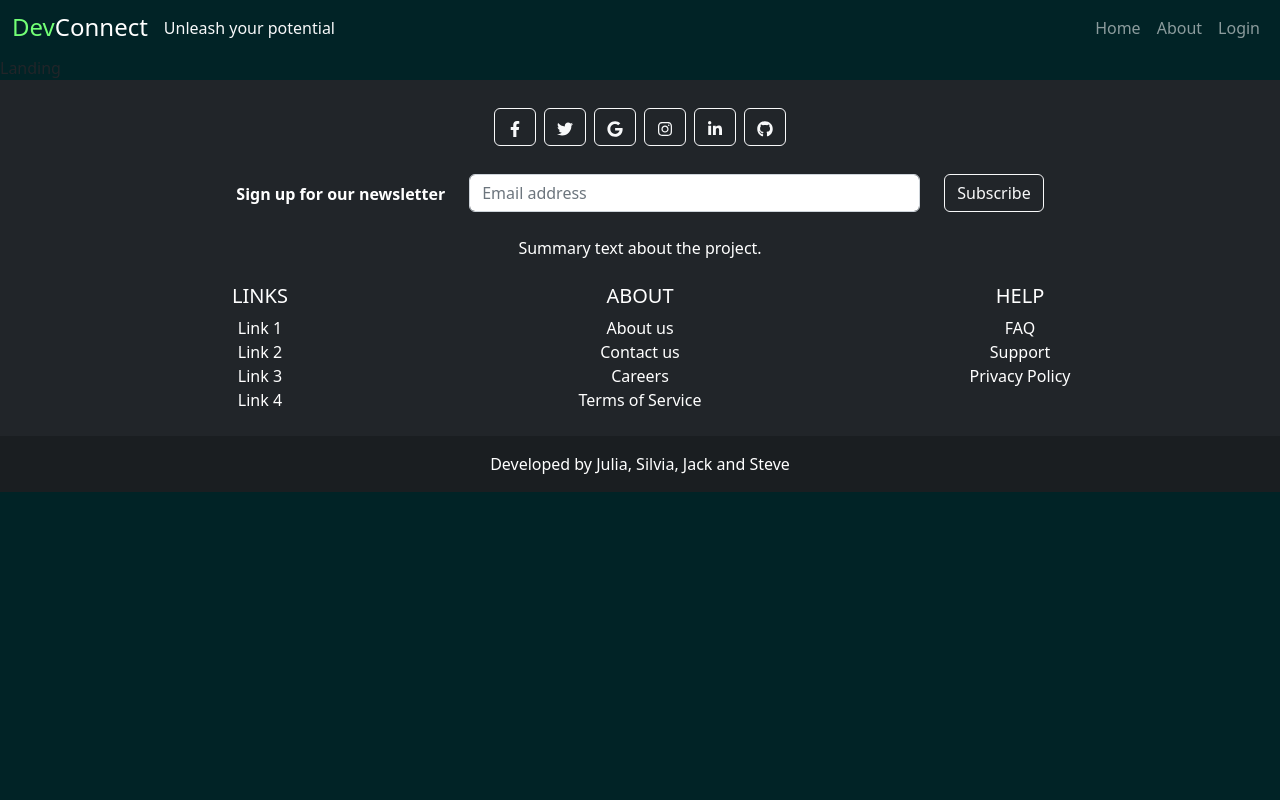
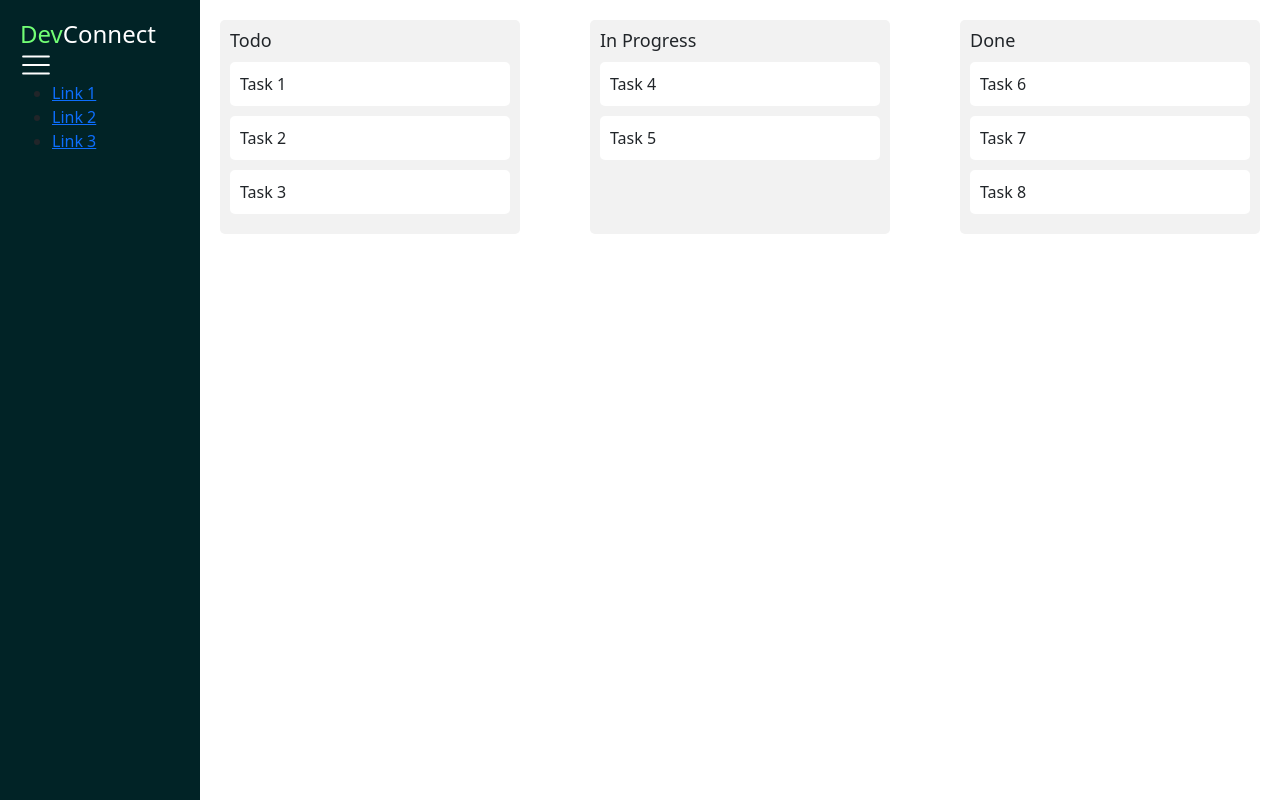
Before and after one commit to bossSteve03/devconnect-frontend, a React (Vite) app in the folder client/: page /auth/kanban in a window 1280 px wide. Built offline with nearby package versions, Linux system fonts and the light colour scheme.

Commit message:
creates kanban board skeleton

```diff
--- a/client/package.json
+++ b/client/package.json
@@ -12,6 +12,7 @@
   "dependencies": {
     "bootstrap": "^5.2.3",
     "react": "^18.2.0",
+    "react-beautiful-dnd": "^13.1.1",
     "react-bootstrap": "^2.7.4",
     "react-dom": "^18.2.0",
     "react-icons": "^4.8.0",
--- a/client/src/App.jsx
+++ b/client/src/App.jsx
@@ -12,8 +12,8 @@ import {
   User,
   Project,
   Projects,
+  Kanban,
 } from "./pages";
-
 
 function App() {
   const [user, setUser] = useState("");
@@ -37,6 +37,7 @@ function App() {
             <Route path="/auth/user" element={<User />} />
             <Route path="/auth/new-project" element={<Project />} />
             <Route path="/auth/projects" element={<Projects />} />
+            <Route path="/auth/kanban" element={<Kanban />} />
           </Route>
         </Routes>
       </ProjectsProvider>
--- /dev/null
+++ b/client/src/components/KanbanBoard/index.jsx
@@ -0,0 +1,115 @@
+import React, { useState } from "react";
+import { DragDropContext, Droppable, Draggable } from "react-beautiful-dnd";
+import styles from "./index.module.css";
+
+// Task component
+const Task = ({ task, index }) => {
+  return (
+    <Draggable draggableId={task.id} index={index}>
+      {(provided) => (
+        <div
+          className={styles.task}
+          {...provided.draggableProps}
+          {...provided.dragHandleProps}
+          ref={provided.innerRef}
+        >
+          {task.title}
+        </div>
+      )}
+    </Draggable>
+  );
+};
+
+// Column component
+const Column = ({ title, tasks, index }) => {
+  return (
+    <div className={styles.column}>
+      <h3>{title}</h3>
+      <Droppable droppableId={title}>
+        {(provided) => (
+          <div {...provided.droppableProps} ref={provided.innerRef}>
+            {tasks.map((task, index) => (
+              <Task key={task.id} task={task} index={index} />
+            ))}
+            {provided.placeholder}
+          </div>
+        )}
+      </Droppable>
+    </div>
+  );
+};
+
+// Board component
+const KanbanBoard = () => {
+  const [columns, setColumns] = useState([
+    {
+      title: "Todo",
+      tasks: [
+        { id: "task-1", title: "Task 1" },
+        { id: "task-2", title: "Task 2" },
+        { id: "task-3", title: "Task 3" },
+      ],
+    },
+    {
+      title: "In Progress",
+      tasks: [
+        { id: "task-4", title: "Task 4" },
+        { id: "task-5", title: "Task 5" },
+      ],
+    },
+    {
+      title: "Done",
+      tasks: [
+        { id: "task-6", title: "Task 6" },
+        { id: "task-7", title: "Task 7" },
+        { id: "task-8", title: "Task 8" },
+      ],
+    },
+  ]);
+
+  const onDragEnd = (result) => {
+    const { source, destination } = result;
+
+    // If dropped outside of droppable area
+    if (!destination) {
+      return;
+    }
+
+    // If dropped in same position
+    if (
+      source.droppableId === destination.droppableId &&
+      source.index === destination.index
+    ) {
+      return;
+    }
+
+    // Update columns state
+    const newColumns = [...columns];
+    const sourceColumn = newColumns.find(
+      (column) => column.title === source.droppableId
+    );
+    const destinationColumn = newColumns.find(
+      (column) => column.title === destination.droppableId
+    );
+    const [removed] = sourceColumn.tasks.splice(source.index, 1);
+    destinationColumn.tasks.splice(destination.index, 0, removed);
+    setColumns(newColumns);
+  };
+
+  return (
+    <DragDropContext onDragEnd={onDragEnd}>
+      <div className={styles.board}>
+        {columns.map((column, index) => (
+          <Column
+            key={column.title}
+            title={column.title}
+            tasks={column.tasks}
+            index={index}
+          />
+        ))}
+      </div>
+    </DragDropContext>
+  );
+};
+
+export default KanbanBoard;
--- /dev/null
+++ b/client/src/components/KanbanBoard/index.module.css
@@ -0,0 +1,38 @@
+.board {
+  display: flex;
+  justify-content: space-between;
+  gap: 20px;
+}
+
+.column {
+  width: 300px;
+  padding: 10px;
+  background-color: #f2f2f2;
+  border-radius: 5px;
+}
+
+.column h3 {
+  font-size: 18px;
+  margin-bottom: 10px;
+}
+
+.task {
+  background-color: #ffffff;
+  padding: 10px;
+  margin-bottom: 10px;
+  border-radius: 5px;
+  cursor: pointer;
+  transition: background-color 0.3s ease;
+}
+
+.task:hover {
+  background-color: #f0f0f0;
+}
+
+.task:active {
+  transform: scale(0.98);
+}
+
+.task + .task {
+  margin-top: 5px;
+}
--- a/client/src/components/ProjectsSearch/index.jsx
+++ b/client/src/components/ProjectsSearch/index.jsx
@@ -1,5 +1,6 @@
 import React, { useState, useEffect } from "react";
 import { useProjects } from "../../context/index";
+import "./searchform.css";
 
 export default function ProjectsSearch() {
   const { projects, setProjects } = useProjects();
@@ -46,17 +47,25 @@ export default function ProjectsSearch() {
     return <p>Loading...</p>;
   }
 
+  const handleApply = (e) => {
+    e.preventDefault();
+    console.log("Apply button clicked");
+  };
+
   return (
     <>
-      <h2>SearchBar</h2>
+      <h2 className="page-heading">SearchBar</h2>
       <input type="text" placeholder="Search" onChange={searchHandler} />
       {projects.length === 0 ? (
         <p>No projects found.</p>
       ) : (
         filteredProjects.map((project, i) => (
           <div key={i}>
-            <h3>{project.title}</h3>
-            <p>{project.description}</p>
+            <h3 className="project-title">{project.title}</h3>
+            <p className="project-description">{project.description}</p>
+            <button className="apply-button" onClick={handleApply}>
+              Apply
+            </button>
           </div>
         ))
       )}
--- /dev/null
+++ b/client/src/components/ProjectsSearch/searchform.css
@@ -0,0 +1,6 @@
+.project-title,
+.project-description,
+.page-heading,
+.apply-button {
+  color: black;
+}
--- a/client/src/components/index.jsx
+++ b/client/src/components/index.jsx
@@ -1,3 +1,4 @@
 export { default as BrandName } from "./BrandName";
 export { default as ProjectForm } from "./ProjectForm";
 export { default as ProjectsSearch } from "./ProjectsSearch";
+export { default as KanbanBoard } from "./KanbanBoard";
--- /dev/null
+++ b/client/src/pages/Kanban/index.jsx
@@ -0,0 +1,9 @@
+import KanbanBoard from "../../components/KanbanBoard";
+
+export default function Kanban() {
+  return (
+    <>
+      <KanbanBoard />
+    </>
+  );
+}
--- a/client/src/pages/Login/index.modules.css
+++ b/client/src/pages/Login/index.modules.css
@@ -51,9 +51,9 @@
   color: #72FF75;
 }
 
-h1, h2, h3, h4, h5, p, a, button, Link {
-  color: #FFF;
-}
+/* h1, h2, h3, h4, h5, p, a, button, Link { */
+  /* color: #FFF; */
+/* } */
 
 body {
   background: #012326;
--- a/client/src/pages/Signup/index.modules.css
+++ b/client/src/pages/Signup/index.modules.css
@@ -78,9 +78,9 @@
   color: #72FF75;
 }
 
-h1, h2, h3, h4, h5, p, a, button, input {
-  color: #FFF;
-}
+/* h1, h2, h3, h4, h5, p, a, button, input { */
+  /* color: #FFF; */
+/* } */
 
 body {
   background: #012326;
--- a/client/src/pages/index.jsx
+++ b/client/src/pages/index.jsx
@@ -7,3 +7,4 @@ export { default as Login } from "./Login";
 export { default as Signup } from "./Signup";
 export { default as Project } from "./Project";
 export { default as Projects } from "./Projects";
+export {default as Kanban} from "./Kanban";
```
Also changed, not shown: 1 other file (tests, documents, lock files or other folders).
